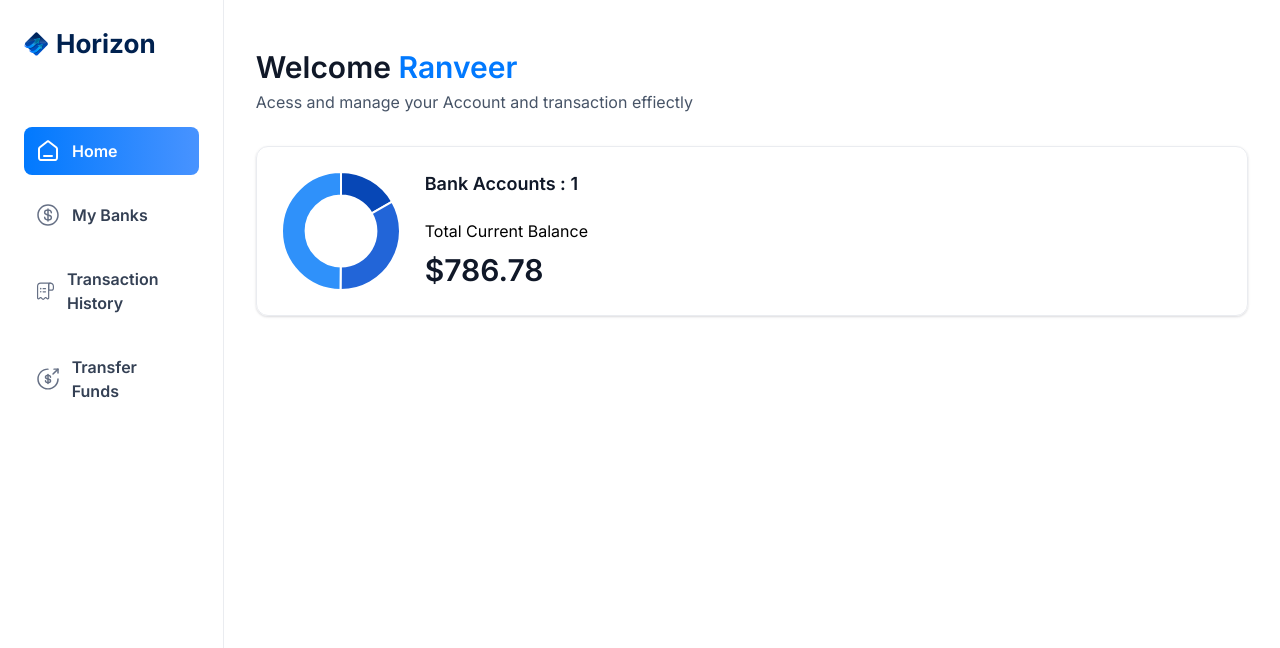
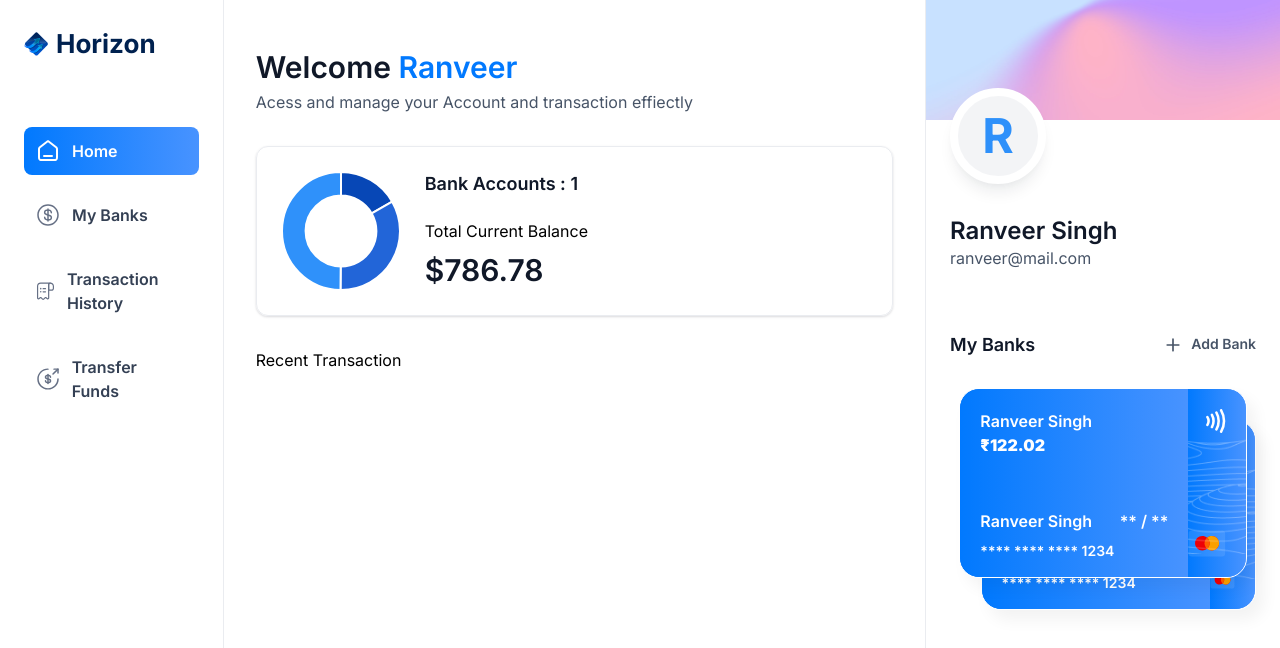
Before and after one commit to Ranveer1singh/Banking_App, a Next.js app: page / in a window 1280 px wide. Shown: the top 648 px of the page. Built offline with nearby package versions, Linux system fonts and the light colour scheme.

Commit message:
Right side bar complete

```diff
--- /dev/null
+++ b/app/(root)/my-banks/page.tsx
@@ -0,0 +1,9 @@
+import React from 'react'
+
+const MyBanks = () => {
+  return (
+    <div>MyBanks</div>
+  )
+}
+
+export default MyBanks
--- a/app/(root)/page.tsx
+++ b/app/(root)/page.tsx
@@ -1,8 +1,9 @@
 import HeaderBox from "@/components/HeaderBox";
+import RightSidebar from "@/components/RightSidebar";
 import TotalBalanceBox from "@/components/TotalBalanceBox";
 
 const Home = () => {
-  const loggedIn = { firstName: "Ranveer" };
+  const loggedIn = { firstName: "Ranveer", lastName : "Singh", email:"ranveer@mail.com" };
 
   return (
     <section className="home">
@@ -21,7 +22,13 @@
           totalCurrentBalance = {786.78}
           />
         </header>
+        Recent Transaction
       </div>
+      <RightSidebar
+      user = {loggedIn}
+      transactions = {[]}
+      banks = {[{currentBalance:122.02},{currentBalance:500.02}]}
+      />
     </section>
   );
 };
--- /dev/null
+++ b/app/(root)/payment-transfer/page.tsx
@@ -0,0 +1,9 @@
+import React from 'react'
+
+const PaymentTransfer = () => {
+  return (
+    <div>PaymentTransfer</div>
+  )
+}
+
+export default PaymentTransfer
--- /dev/null
+++ b/app/(root)/transaction-history/page.tsx
@@ -0,0 +1,9 @@
+import React from 'react'
+
+const TransactionHistory = () => {
+  return (
+    <div>TransactionHistory</div>
+  )
+}
+
+export default TransactionHistory
--- /dev/null
+++ b/components/BankCard.tsx
@@ -0,0 +1,64 @@
+import { formatAmount } from '@/lib/utils'
+import Image from 'next/image'
+import Link from 'next/link'
+import React from 'react'
+
+const BankCard = ({account, userName, showBalance = true, } : CreditCardProps) => {
+  return (
+    <div className='flex flex-col'>
+        <Link href='/' className='bank-card'>
+        <div className="bank-card_content">
+            <div className="">
+                <h1 className="text-16 font-semibold text-white">
+                    {account.name || userName}
+
+                </h1>
+                <p
+                className='font-ibm-plex-serif font-black text-white'>
+                    {formatAmount(account.currentBalance)}
+                </p>
+            </div>
+            <article className='flex flex-col gap-2'>
+                <div className="flex justify-between">
+                    <h1 className='"text-12 font-semibold text-white'>
+                        {userName}
+                    </h1>
+                    <h2 className='"text-12 font-semibold text-white'>
+                        ** / **
+                    </h2>
+                </div>
+                    <p className='text-14 font-semibold tracking-[1.1] text-white'>
+                        **** **** **** <span className="text-14">1234
+                        </span>
+                    </p>
+            </article>
+        </div>
+            <div className="bank-card_icon">
+                <Image
+                src='/icons/Paypass.svg'
+                width={20}
+                height={24}
+                alt='pay'
+                />
+                <Image
+                src='/icons/mastercard.svg'
+                width={45}
+                height={32}
+                alt='mastercard'
+                className='ml-5'
+                />
+                </div>
+                <Image
+                src='/icons/lines.png'
+                width={316}
+                height={160}
+                alt='mastercard'
+                className='absolute top-0 left-0'
+                />
+
+        </Link>
+    </div>
+  )
+}
+
+export default BankCard
--- a/components/MobileNav.tsx
+++ b/components/MobileNav.tsx
@@ -38,7 +38,7 @@
             <div className="mobilenav-sheet">
               <SheetClose asChild>
                 <nav className="flex h-full flex-col gap-6 pt-16 text-white ">
-                  {sidebarLinks.map((item, i) => {
+                  {sidebarLinks.map((item) => {
                     const isActive =
                       pathname === item.route ||
                       pathname.startsWith(`${item.route}/`);
@@ -46,7 +46,7 @@
                       <SheetClose asChild>
                         <Link
                           href={item.route}
-                          key={i}
+                          key={item.label}
                           className={cn("mobilenav-sheet_close w-full", {
                             "bg-bank-gradient": isActive,
                           })}
--- /dev/null
+++ b/components/RightSidebar.tsx
@@ -0,0 +1,67 @@
+import Image from "next/image";
+import Link from "next/link";
+import React from "react";
+import BankCard from "./BankCard";
+
+const RightSidebar = ({ user, transactions, banks }: RightSidebarProps) => {
+  return (
+    <aside className="right-sidebar">
+      {/* Profile details */}
+      <section className="flex flex-col pb-8">
+        <div className="profile-banner" />
+        <div className="profile">
+          <div className="profile-img">
+            <span className="text-5xl font-bold text-blue-500">
+              {user.firstName[0]}
+            </span>
+          </div>
+          <div className="profile-details">
+            <h1 className="profile-name">
+              {user.firstName} {user.lastName}
+            </h1>
+            <p className="profile-email">{user.email}</p>
+          </div>
+        </div>
+      </section>
+      {/* Banks Details */}
+      <section className="banks">
+        <div className="flex w-full justify-between">
+          <h2 className="header-2">My Banks</h2>
+          <Link href="/" className="flex gap-2">
+            <Image
+              src="/icons/plus.svg"
+              width={20}
+              height={20}
+              alt="add Bank"
+            />
+            <h2 className="font-semibold text-14 text-gray-600">Add Bank</h2>
+          </Link>
+        </div>
+        {banks?.length > 0 && (
+          <div className="relative flex flex-1 flex-col items-center justify-center gap-5">
+            <div className="relative z-10">
+              <BankCard
+                key={banks[0].$id}
+                account={banks[0]}
+                userName={`${user.firstName} ${user.lastName}`}
+                showBalance={false}
+              />
+            </div>
+            {banks[1] && (
+              <div className="absolute right-0 top-8 z-0 w-[90%]">
+                <BankCard
+                  key={banks[1].$id}
+                  account={banks[1]}
+                  userName={`${user.firstName} ${user.lastName}`}
+                  showBalance={false}
+                />
+              </div>
+            )}
+          </div>
+        )}
+      </section>
+    </aside>
+  );
+};
+
+export default RightSidebar;
```
